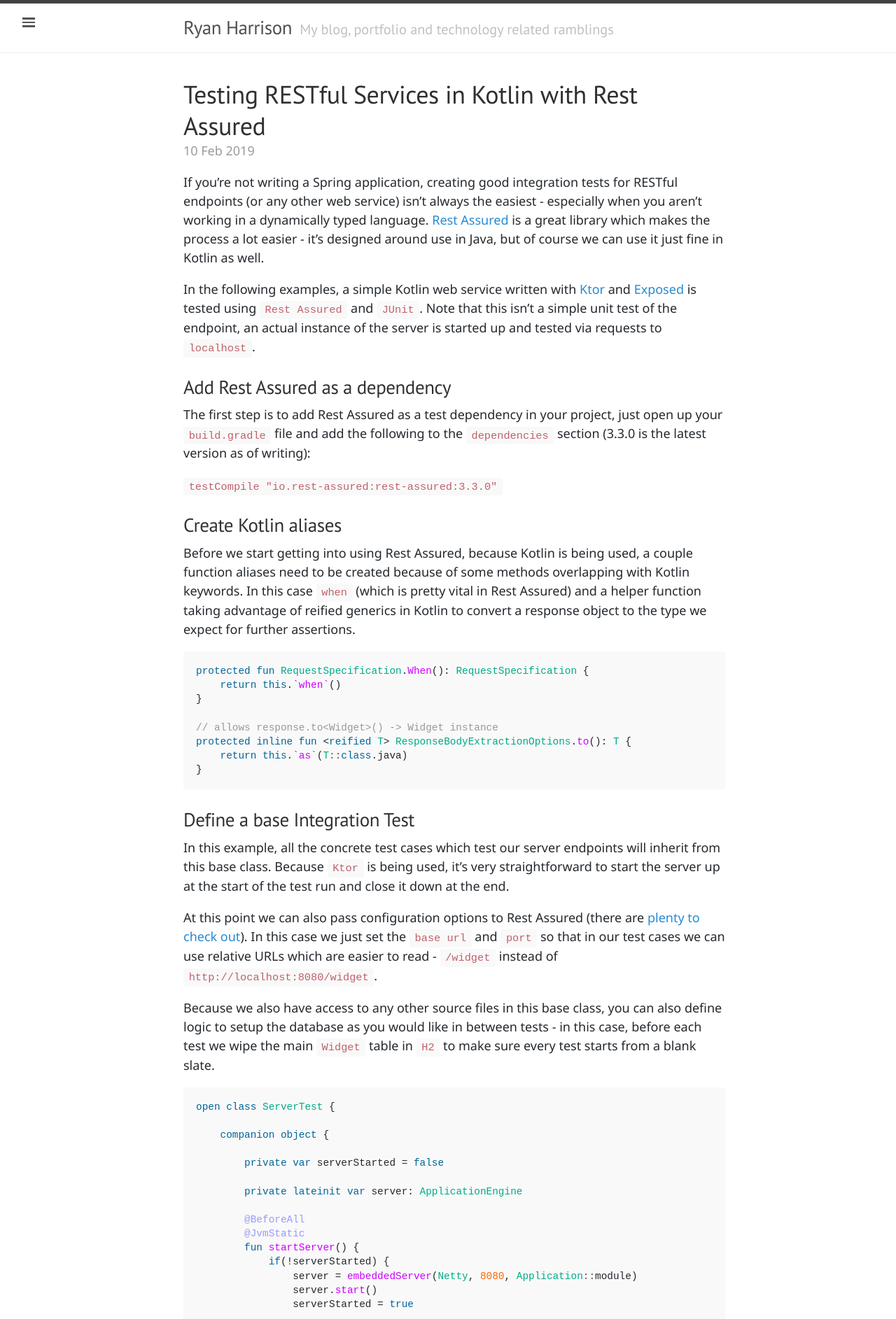
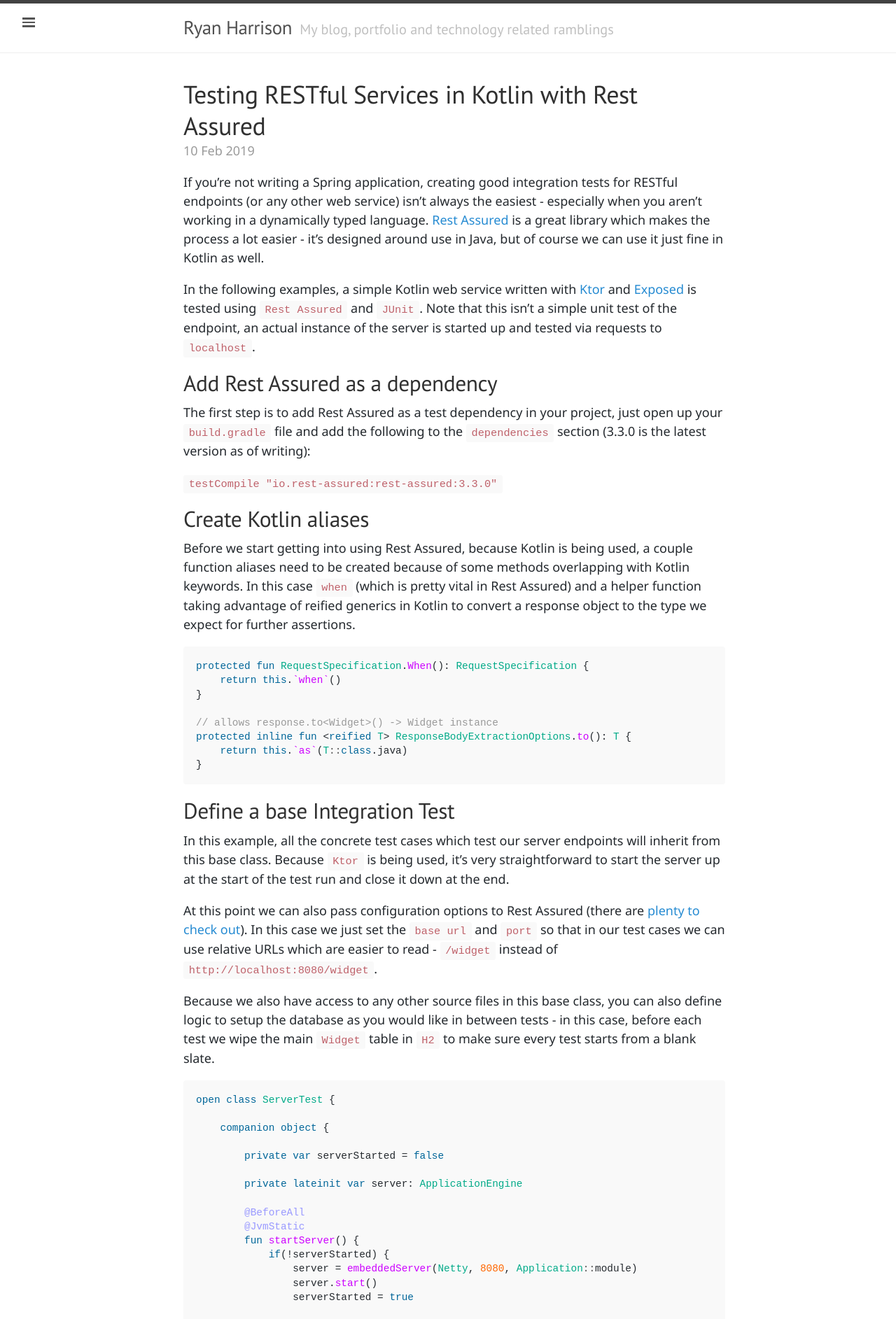
Before and after one commit to raharrison/ryanharrison.co.uk, a Jekyll site: the page built from _posts/2019-02-10-testing-restful-services-kotlin-with-rest-assured.md, in a window 1280 px wide. Shown: the top 1885 px of the page at 70% size. Built offline with Jekyll 4.4.1, drawn with Linux system fonts in a browser that asks for light colours; comment, search, counter and statistics services are not loaded.

Commit message:
Fix headings

````diff
--- a/_posts/2019-02-10-testing-restful-services-kotlin-with-rest-assured.md
+++ b/_posts/2019-02-10-testing-restful-services-kotlin-with-rest-assured.md
@@ -15,13 +15,13 @@ If you're not writing a Spring application, creating good integration tests for
 
 In the following examples, a simple Kotlin web service written with [Ktor](https://ktor.io/) and [Exposed](https://github.com/JetBrains/Exposed) is tested using `Rest Assured` and `JUnit`. Note that this isn't a simple unit test of the endpoint, an actual instance of the server is started up and tested via requests to `localhost`.
 
-### Add Rest Assured as a dependency
+## Add Rest Assured as a dependency
 
 The first step is to add Rest Assured as a test dependency in your project, just open up your `build.gradle` file and add the following to the `dependencies` section (3.3.0 is the latest version as of writing):
 
 `testCompile "io.rest-assured:rest-assured:3.3.0"`
 
-### Create Kotlin aliases
+## Create Kotlin aliases
 
 Before we start getting into using Rest Assured, because Kotlin is being used, a couple function aliases need to be created because of some methods overlapping with Kotlin keywords. In this case `when` (which is pretty vital in Rest Assured) and a helper function taking advantage of reified generics in Kotlin to convert a response object to the type we expect for further assertions.
 
@@ -36,7 +36,7 @@ protected inline fun <reified T> ResponseBodyExtractionOptions.to(): T {
 }
 ```
 
-### Define a base Integration Test
+## Define a base Integration Test
 
 In this example, all the concrete test cases which test our server endpoints will inherit from this base class. Because `Ktor` is being used, it's very straightforward to start the server up at the start of the test run and close it down at the end.
 
@@ -141,7 +141,7 @@ fun testDeleteInvalidWidget() {
 }
 ```
 
-### Docs
+## Docs
 
 The Rest Assured [usage guide](https://github.com/rest-assured/rest-assured/wiki/Usage) is very comprehensive and gives a good overview of what Rest Assured can accomplish. In the examples above I have showed only the basic functionality - but to be honest for a lot of cases this is all your really need.
 
````
